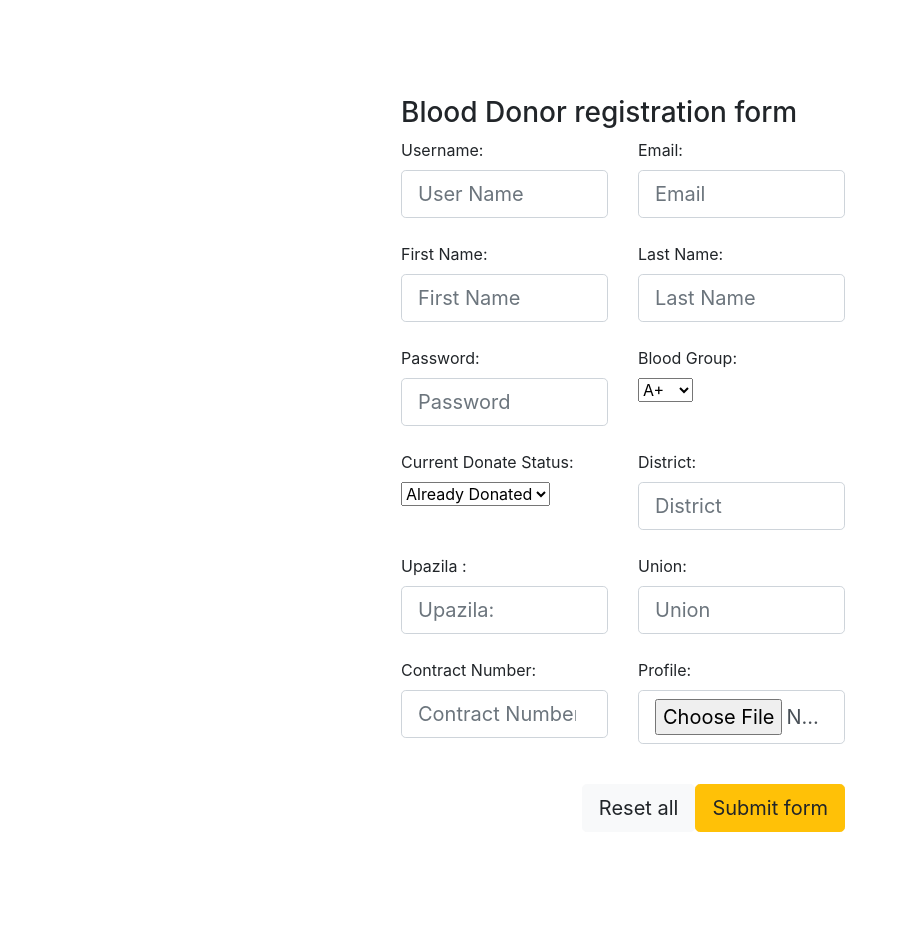
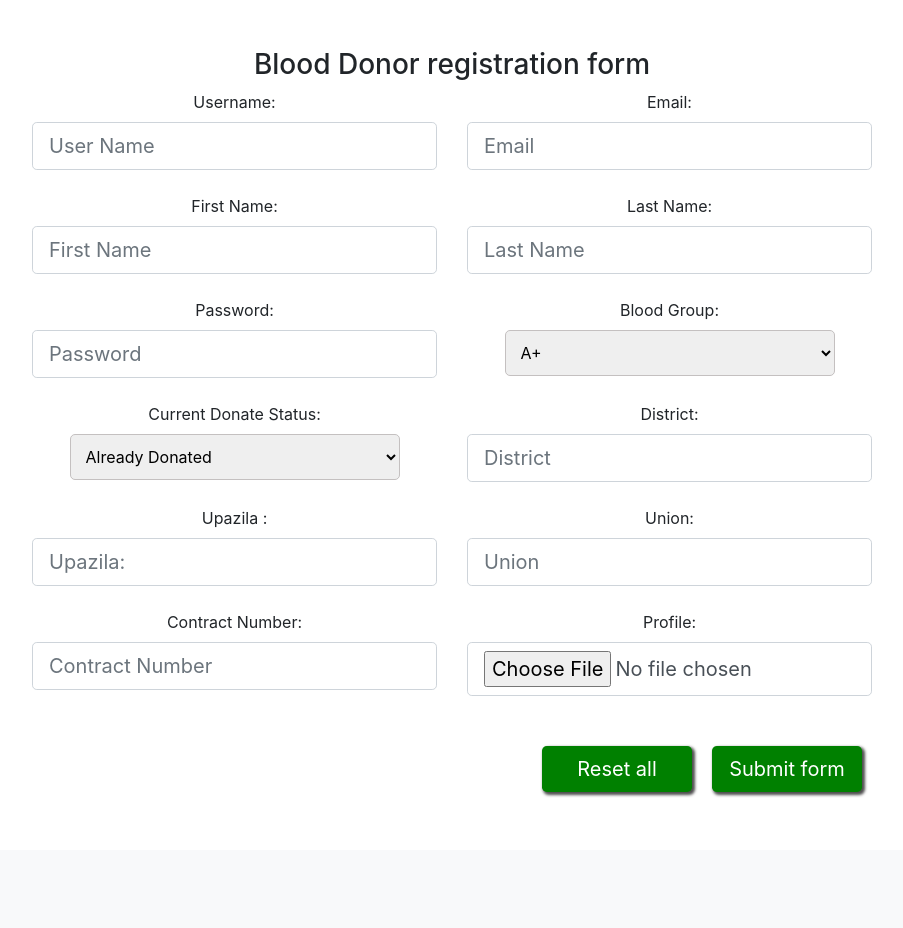
Before and after one commit to sheikhsohag/BloodForHuman, a Django app: page /register/ in a window 1280 px wide. Shown: the part 106-1034 px from the top of the page, without its empty margins (302-1205 px from the left). After the commit the page ends 903 px from the top, so only its background shows below. Run offline with Django 5.2, Linux system fonts and the light colour scheme; some libraries are stand-ins or nearby versions.

Commit message:
profile, register, login, bloodlist, doner details page completed

```diff
--- a/accounts/static/css/bloodlist.css
+++ b/accounts/static/css/bloodlist.css
@@ -70,6 +70,11 @@
         background-color: #3e8e41;
 
         cursor: pointer;
+        color: white;
+    }
+
+    .search-by-locations input:focus{
+        color: white;
     }
 
     .search-by-locations input:hover{
--- a/accounts/static/css/home.css
+++ b/accounts/static/css/home.css
@@ -16,7 +16,6 @@
     overflow: hidden;
     position: relative;
     text-align: center;
-    /* background-image: url('image/theme1.jpg'); */
     background-position: center;
     background-repeat: no-repeat;
     background-size: cover;
@@ -86,7 +85,7 @@
     }
     20%
     {
-        background-image: url(image/theme2.png);
+        background-image: url(image/blooddonor.jpeg);
     }
     40%
     {
--- /dev/null
+++ b/accounts/static/css/register.css
@@ -0,0 +1,49 @@
+*{
+    margin: 0;
+    padding: 0;
+    box-sizing: border-box;
+}
+
+.sections-containers{
+    width: 100%;
+    /* position: relative; */
+    text-align: center;
+}
+
+
+
+.form-sectionss{
+     position: relative;
+     width: 100%;
+     left: 30px;
+}
+
+.card-body-form{
+    position: absolute;
+    text-align: center;
+    left: 20%;
+
+}
+
+#blood-group-ab{
+    width: 330px;
+    padding: 11px;
+    border-radius: 5px;
+    border-color: rgb(196, 192, 192);
+}
+
+#blood-group-ab:focus{
+    box-shadow: 2px 2px 10px 2px hsl(211, 53%, 33%);
+}
+
+#curren-donate-status{
+    width: 330px;
+    padding: 11px;
+    border-radius: 5px;
+    border-color: rgb(196, 192, 192);
+}
+
+#curren-donate-status:focus{
+
+    box-shadow: 2px 2px 3px 3px rgb(17, 75, 114);
+}
--- a/accounts/templates/register.html
+++ b/accounts/templates/register.html
@@ -1,18 +1,22 @@
 {% extends "base.html" %}
 {% load static %}
 
+{% block css %}
+{% static 'css/register.css' %}
+{% endblock css %}
 {% block content %}
 
-<section class="h-100 bg-ligth">
-    <div class="container py-5 h-100">
-        <div class="row d-flex justify-content-center align-items-center h-100">
-            <div class="col-xl-6 d-none d-xl-block">
-                <!-- <img src="#" alt="Sample photo" class="img-fluid" style="border-top-left-radius: .25rem; border-bottom-left-radius: .25rem;" /> -->
-            </div>
-            <div class="col-xl-6">
-                <form method="post" enctype="multipart/form-data">
+
+<section class="sections-containers">
+
+        <div class="containers">
+
+
+            <div class="form-sectionss">
+
+                <form method="post" enctype="multipart/form-data" >
                     {% csrf_token %}
-                    <div class="card-body p-md-5 text-black">
+                    <div class="card-body-form p-md-5 text-black">
                         <h3 class="doner" class="header mb-5 text-uppercase">Blood Donor registration form</h3>
 
 
@@ -67,7 +71,7 @@
                             <div class="col-md-6 mb-4">
                                 <div class="form-outline">
                                     <label class="form-label" for="blood_group">Blood Group:</label> <br>
-                                        <select name="bloodgroup" class="form-select form-select-lg">
+                                        <select name="bloodgroup" class="form-select form-select-lg" id="blood-group-ab">
                                             <option value="A+">A+</option>
                                             <option value="B+">B+</option>
                                             <option value="AB+">AB+</option>
@@ -87,7 +91,8 @@
                             <div class="col-md-6 mb-4">
                                 <div class="form-outline">
                                     <label class="form-label" for="donate_status">Current Donate Status:</label>
-                                    <select name="donate_status" class="form-select form-select-lg">
+                                    <br>
+                                    <select name="donate_status" class="form-select form-select-lg" id="curren-donate-status">
                                         <option value="False">Already Donated</option>
                                         <option value="True">Available</option>
                                     </select>
@@ -137,15 +142,15 @@
 
 
                         <div class="d-flex justify-content-end pt-3">
-                            <button type="reset" class="btn btn-light btn-lg">Reset all</button>
-                            <button type="submit" class="btn btn-warning btn-lg ms-2">Submit form</button>
+                            <button type="reset" class="btn btn-light btn-lg  my-btn">Reset all</button>
+                            <button type="submit" class="btn btn-warning btn-lg ms-2 my-btn">Submit form</button>
                         </div>
 
                     </div>
                 </form>
             </div>
         </div>
-    </div>
+
 </section>
 
 <style>
@@ -159,6 +164,25 @@
     .doner{
         size: 10px;
     }
+
+    .my-btn{
+        width: 150px;
+        margin: 10px;
+        background-color: green;
+        color: white;
+        outline: none;
+        border: none;
+        box-shadow: 2px 2px 3px 1px rgba(0, 0, 0, 0.7);
+    }
+
+    .my-btn:hover{
+       background-color: aliceblue;
+       color: black;
+    }
+
+    .my-btn:focus{
+        transform: scale(1.2);
+    }
 </style>
 
 {% endblock content %}
```
Also changed, not shown: Blood/templates/donerDetails.html (+28 -23 lines), accounts/static/css/bonordetails.css (added, +57 -0 lines), accounts/static/css/login.css (added, +49 -0 lines), accounts/templates/login.html (+6 -17 lines), accounts/static/css/image/blooddonor.jpeg (added), accounts/static/css/image/theme2.png (deleted), db.sqlite3, media/profile_images/Capture-45_Otvu6Ec.png (added), media/profile_images/literature_6xzuYjf.jpg (added), media/profile_images/robotics_Ld1d9TK.png (added), media/profile_images/robotics_WHt7FoD.png (added).
